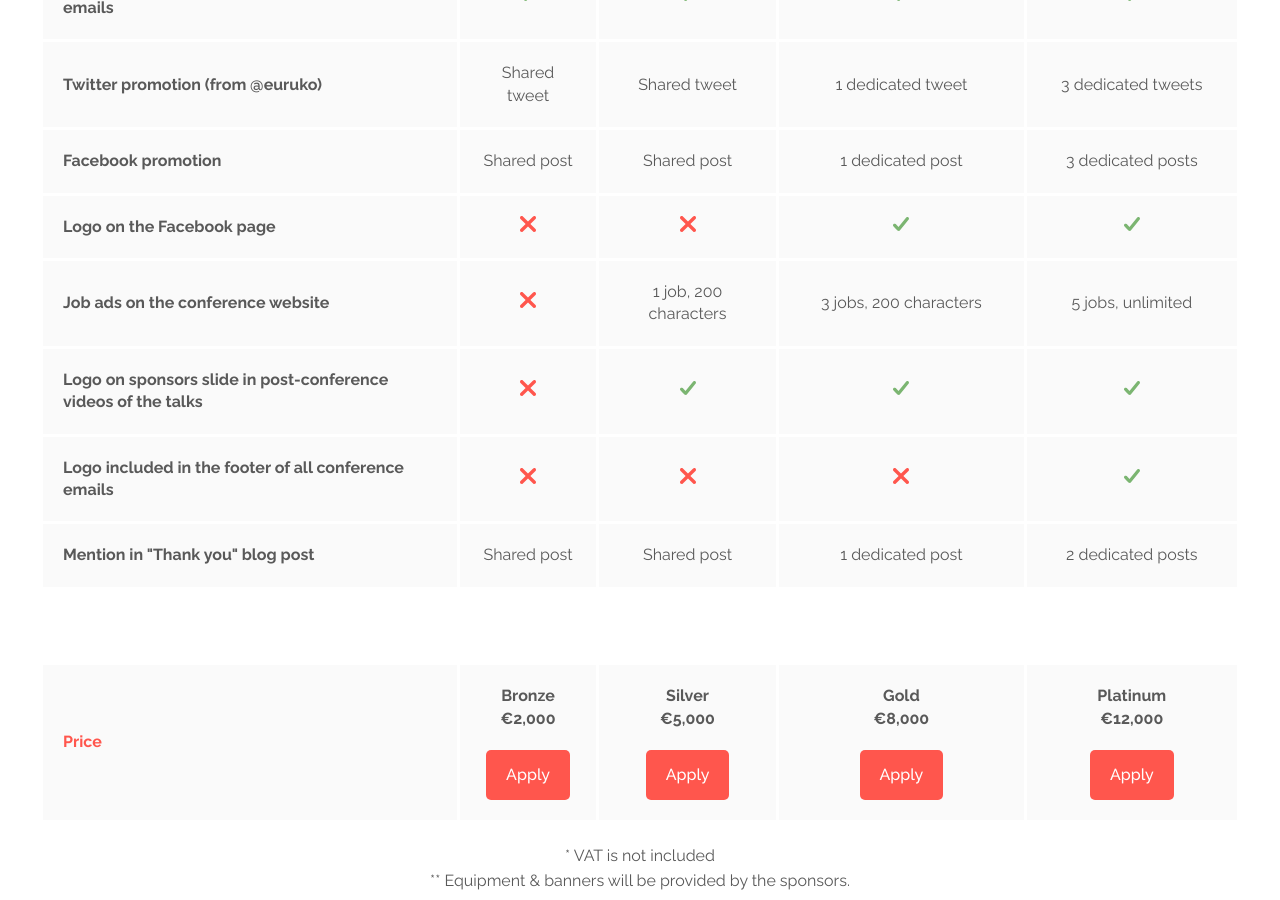
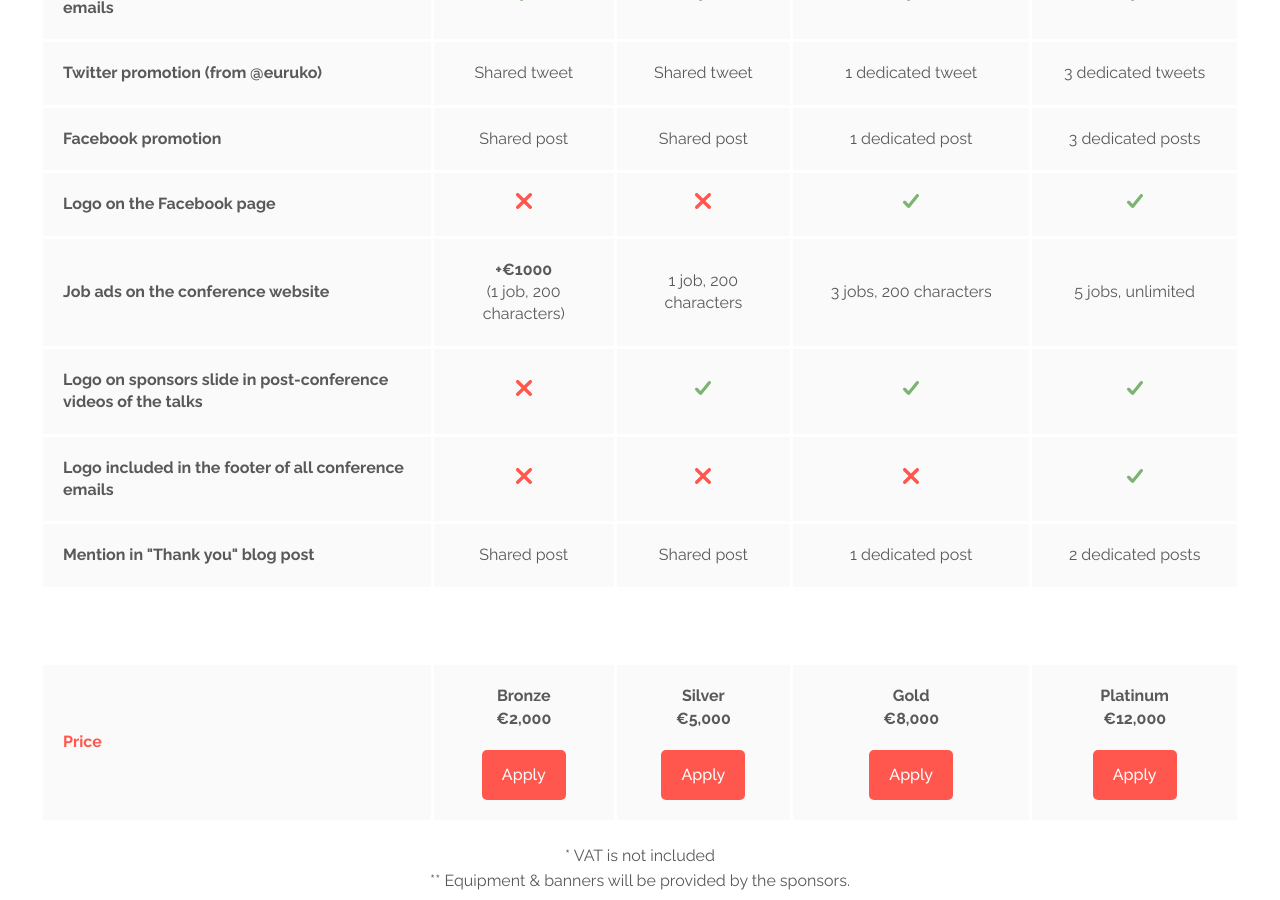
Before and after one commit to euruko/euruko2018.github.io, a Jekyll site: the page built from sponsoring.html, in a window 1280 px wide and 900 px high, scrolled down 2001 px. Built offline with Jekyll 4.4.1, drawn with Linux system fonts in a browser that asks for light colours.

Commit message:
Add job upgrade to Bronze package

```diff
--- a/sponsoring.html
+++ b/sponsoring.html
@@ -262,9 +262,7 @@ layout: default
 
                     <tr>
                         <td>Job ads on the conference website</td>
-                        <td>
-                            <img src="/assets/images/icon-cross.svg" />
-                        </td>
+                        <td><strong>+€1000</strong><br/>(1 job, 200 characters)</td>
                         <td>1 job, 200 characters</td>
                         <td>3 jobs, 200 characters</td>
                         <td>5 jobs, unlimited</td>
```
